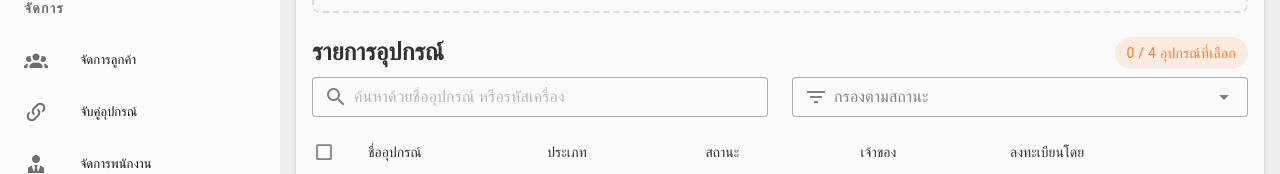
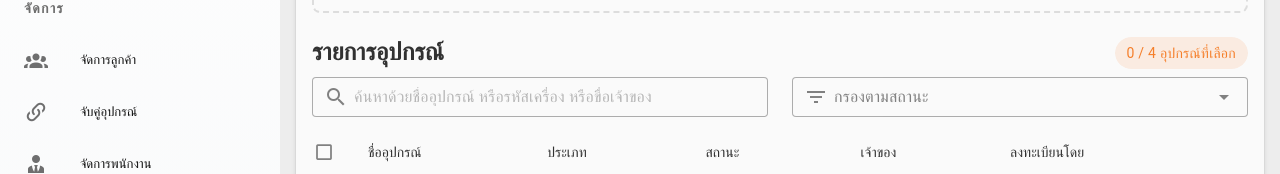
Before and after one commit to deltaforce1996/catcar_wash_service_app, a Nuxt app in the folder catcar_wash_service_frontend/: page /device-management in a window 1280 px wide. Shown: the part 375-549 px from the top of the page. Built offline with nearby package versions, Linux system fonts and the light colour scheme.

Commit message:
fix(device-management.vue): update search placeholder to include owner's name

```diff
--- a/catcar_wash_service_frontend/pages/device-management.vue
+++ b/catcar_wash_service_frontend/pages/device-management.vue
@@ -60,7 +60,7 @@
               prepend-inner-icon="mdi-magnify"
               variant="outlined"
               density="compact"
-              placeholder="ค้นหาด้วยชื่ออุปกรณ์ หรือรหัสเครื่อง"
+              placeholder="ค้นหาด้วยชื่ออุปกรณ์ หรือรหัสเครื่อง หรือขื่อเจ้าของ"
               hide-details
               clearable
             />
```
